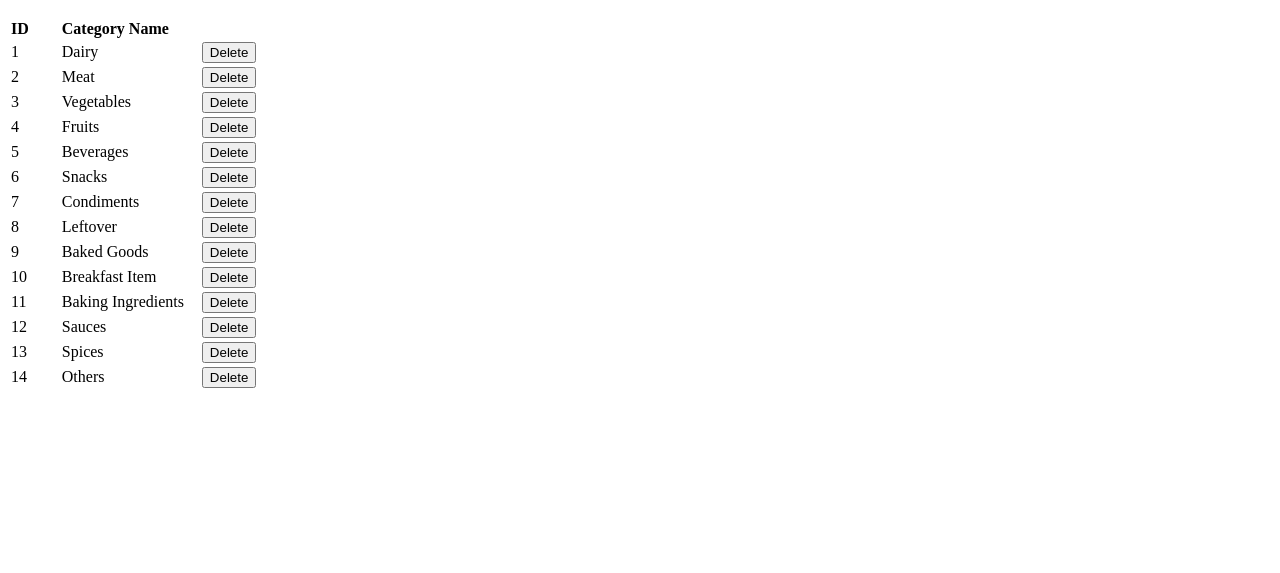
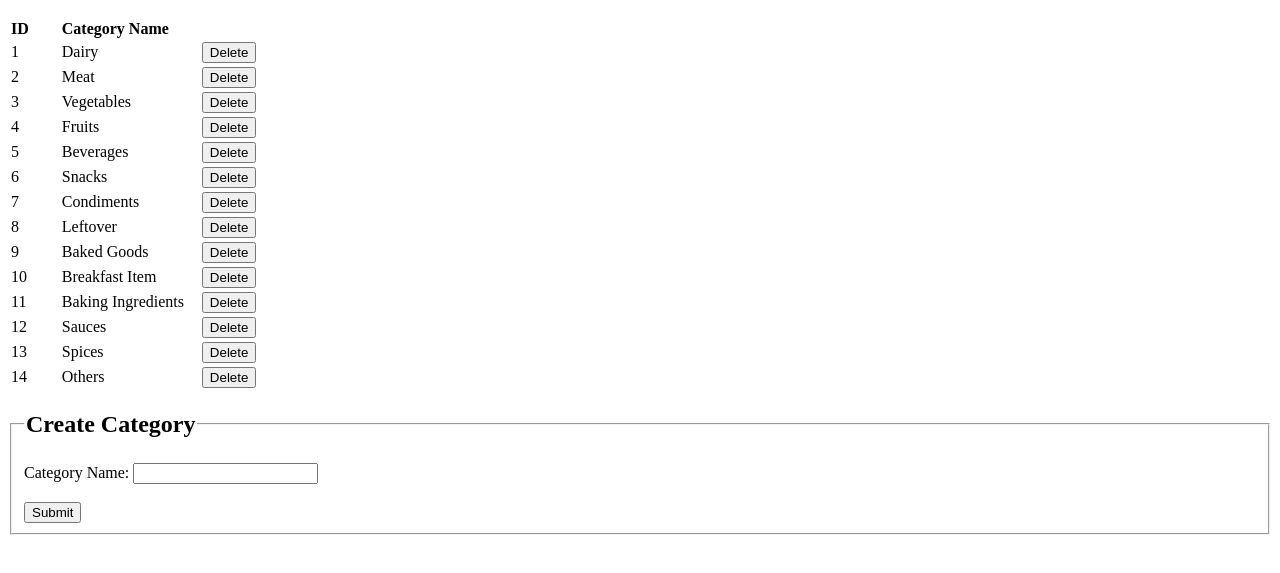
Before and after one commit to justpham/CS340-FridgeSpace, a plain HTML site: page FridgeSpaceWebsite/public/grocery_categories.html in a window 1280 px wide. Shown: the part 195-768 px from the top of the page. Drawn offline with Linux system fonts and the light colour scheme.

Commit message:
Created "Create Category" UI

```diff
--- a/FridgeSpaceWebsite/public/grocery_categories.html
+++ b/FridgeSpaceWebsite/public/grocery_categories.html
@@ -117,5 +117,19 @@
         </tr>
     </table>
 
+    <div class="section">
+        <form id="create-grocery">
+            <fieldset>
+                <legend> <h2>Create Category</h2> </legend>
+                <label for="category_name">Category Name:</label>
+                <input type="text" id="category_name" name="category_name"> <br><br>
+
+                <input type="submit" value="Submit">
+            </fieldset>
+
+        </form>
+
+    </div>
+
 </body>
 </html>
```
